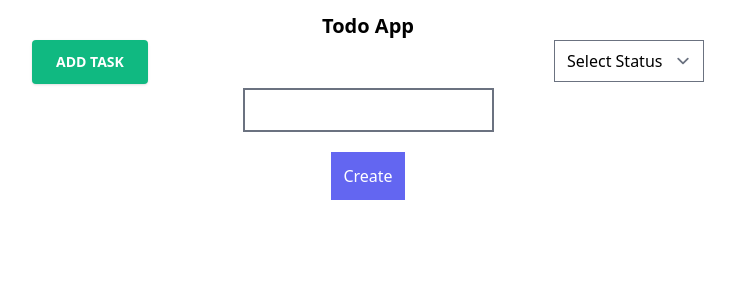
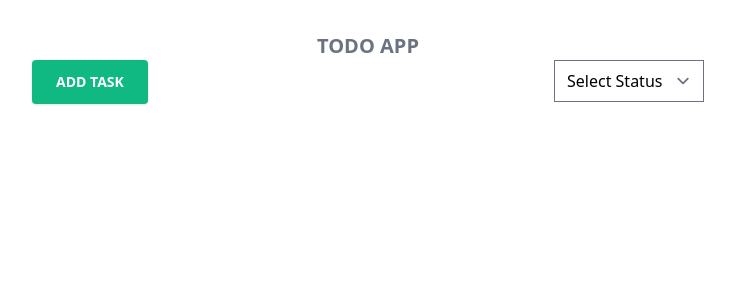
Before and after one commit to amitleuva1987/react-todo, a React (Create React App) app: page / in a window 1280 px wide. Shown: the top 300 px of the page, without its empty margins (272-1007 px from the left). Built offline with nearby package versions, Linux system fonts and the light colour scheme.

Commit message:
make style changes

```diff
--- a/public/index.html
+++ b/public/index.html
@@ -24,7 +24,7 @@
       work correctly both with client-side routing and a non-root public URL.
       Learn how to configure a non-root public URL by running `npm run build`.
     -->
-    <title>React App</title>
+    <title>Todo App</title>
   </head>
   <body>
     <noscript>You need to enable JavaScript to run this app.</noscript>
--- a/src/App.js
+++ b/src/App.js
@@ -3,17 +3,19 @@ import "./App.css";
 import toast, { Toaster } from "react-hot-toast";
 import Todo from "./components/Todo";
 import Filter from "./components/Filter";
-
+import TodoL from "./components/TodoList";
 import TodoList from "./context/TodoContext";
 
 function App() {
   return (
     <TodoList>
       <div className="max-w-2xl py-3 mx-auto">
-        <h2 className="text-xl font-bold text-center">Todo App</h2>
+        <h2 className="text-xl font-bold text-gray-500 text-center uppercase mt-5">
+          Todo App
+        </h2>
         <Filter />
         <div>
-          <Todo />
+          <TodoL />
         </div>
         <Toaster />
       </div>
--- a/src/components/Todo.js
+++ b/src/components/Todo.js
@@ -32,25 +32,7 @@ function Todo() {
     setTask({ taskname: "", task_added: "", status: "" });
   };
 
-  return (
-    <>
-      <div className="flex justify-center">
-        <input
-          type="text"
-          name="taskname"
-          className="border-2 p-2"
-          onChange={handleChange}
-          value={task.taskname}
-        />
-      </div>
-      <div className="flex justify-center mt-5">
-        <button className="p-3 bg-indigo-500 text-white" onClick={handleSubmit}>
-          Create
-        </button>
-      </div>
-      <TodoList />
-    </>
-  );
+  return <TodoList />;
 }
 
 export default Todo;
--- a/src/components/TodoList.js
+++ b/src/components/TodoList.js
@@ -64,7 +64,7 @@ function TodoList() {
   });
 
   const listItems = SortedList.map((item, index) => (
-    <li key={index} className="bg-gray-300 px-3 py-2 mt-2">
+    <li key={index} className="bg-gray-200 px-3 py-2 mt-2">
       <div className="flex justify-between">
         <div>
           <input
@@ -74,7 +74,12 @@ function TodoList() {
             checked={item.status == "Done" ? true : false}
             onClick={() => handleCompleteTask(index)}
           />
-          <span className={item.status == "Done" ? "line-through" : ""}>
+          <span
+            className={
+              "uppercase text-gray-600 ml-2 " +
+              (item.status == "Done" ? "line-through" : "")
+            }
+          >
             {item.taskname}{" "}
           </span>
           <br /> <span className="text-sm">create at : {item.task_added}</span>
```
